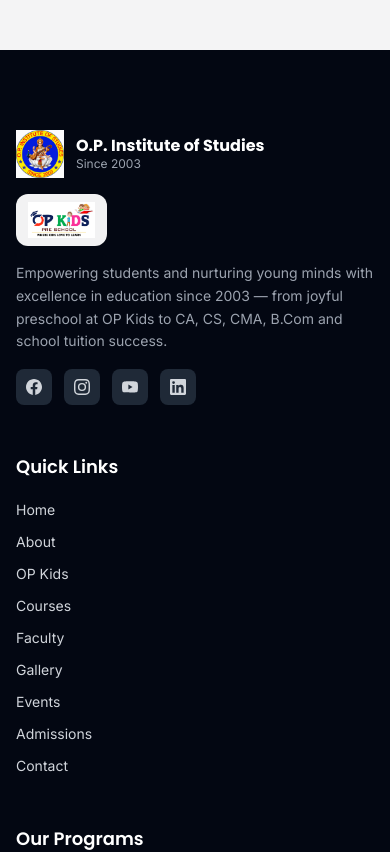
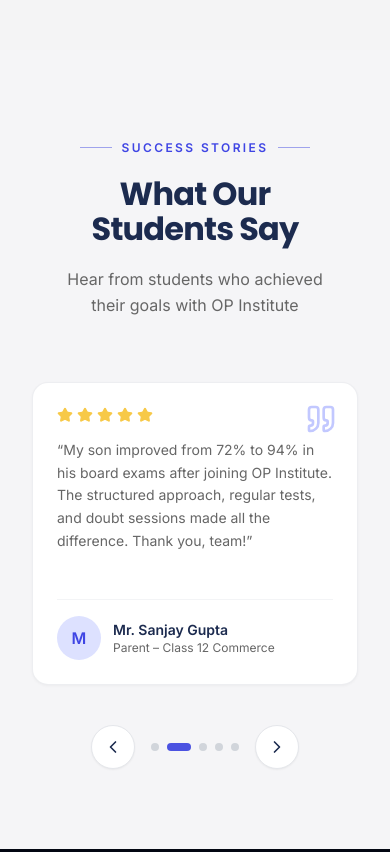
Before and after one commit to Imnikhiil/opinstitute, a Next.js app: page /courses in a window 390 px wide. Shown: the part 4340-5192 px from the top of the page. Built offline with nearby package versions, Linux system fonts and the light colour scheme.

Commit message:
Testimonials carousel with context filter + mobile animations

```diff
--- a/src/app/courses/page.tsx
+++ b/src/app/courses/page.tsx
@@ -7,6 +7,7 @@
 import { SectionHeader } from "@/components/ui/SectionHeader";
 import { Button } from "@/components/ui/Button";
 import { courses, courseCategories } from "@/data/courses";
+import { Testimonials } from "@/components/home/Testimonials";
 import { cn } from "@/lib/utils";
 
 export default function CoursesPage() {
@@ -92,6 +93,14 @@
           </div>
         </div>
       </section>
+
+      {/* Student Testimonials */}
+      <Testimonials
+        filter="institute"
+        badge="Success Stories"
+        title="What Our Students Say"
+        subtitle="Hear from students who achieved their goals with OP Institute"
+      />
     </>
   );
 }
--- a/src/components/home/Testimonials.tsx
+++ b/src/components/home/Testimonials.tsx
@@ -1,47 +1,148 @@
 "use client";
 
+import { useEffect, useMemo, useState } from "react";
 import { ScrollReveal } from "@/components/ui/ScrollReveal";
 import { SectionHeader } from "@/components/ui/SectionHeader";
-import { Star, Quote } from "lucide-react";
+import { Star, Quote, ChevronLeft, ChevronRight } from "lucide-react";
 import Image from "next/image";
-import { testimonials } from "@/data/testimonials";
+import { motion } from "framer-motion";
+import { testimonials as allTestimonials } from "@/data/testimonials";
+import { cn } from "@/lib/utils";
 
-export function Testimonials() {
+interface TestimonialsProps {
+  filter?: "preschool" | "institute";
+  badge?: string;
+  title?: string;
+  subtitle?: string;
+  variant?: "default" | "kids";
+  className?: string;
+}
+
+function useItemsPerView() {
+  const [items, setItems] = useState(1);
+  useEffect(() => {
+    const update = () => {
+      const w = window.innerWidth;
+      setItems(w >= 1024 ? 3 : w >= 640 ? 2 : 1);
+    };
+    update();
+    window.addEventListener("resize", update);
+    return () => window.removeEventListener("resize", update);
+  }, []);
+  return items;
+}
+
+export function Testimonials({
+  filter,
+  badge = "Testimonials",
+  title = "What Parents & Students Say",
+  subtitle = "Real stories from our OP Institute family",
+  variant = "default",
+  className,
+}: TestimonialsProps) {
+  const data = useMemo(
+    () =>
+      filter ? allTestimonials.filter((t) => t.category === filter) : allTestimonials,
+    [filter]
+  );
+
+  const itemsPerView = useItemsPerView();
+  const [index, setIndex] = useState(0);
+  const [paused, setPaused] = useState(false);
+
+  const maxIndex = Math.max(0, data.length - itemsPerView);
+
+  useEffect(() => {
+    if (index > maxIndex) setIndex(maxIndex);
+  }, [maxIndex, index]);
+
+  useEffect(() => {
+    if (paused || data.length <= itemsPerView) return;
+    const timer = setInterval(() => {
+      setIndex((prev) => (prev >= maxIndex ? 0 : prev + 1));
+    }, 4000);
+    return () => clearInterval(timer);
+  }, [paused, maxIndex, itemsPerView, data.length]);
+
+  const isKids = variant === "kids";
+  const accent = isKids ? "kids" : "brand";
+
+  const prev = () => setIndex((p) => (p <= 0 ? maxIndex : p - 1));
+  const next = () => setIndex((p) => (p >= maxIndex ? 0 : p + 1));
+
   return (
-    <section className="section-padding bg-[#f5f5f7] dark:bg-gray-900/40">
+    <section
+      className={cn(
+        "section-padding overflow-hidden",
+        !className && "bg-[#f5f5f7] dark:bg-gray-900/40",
+        className
+      )}
+    >
       <div className="container-custom">
         <ScrollReveal>
           <SectionHeader
-            badge="Testimonials"
-            title="What Parents & Students Say"
-            subtitle="Real stories from our OP Institute family"
+            badge={badge}
+            title={title}
+            subtitle={subtitle}
+            variant={isKids ? "kids" : "default"}
           />
         </ScrollReveal>
 
-        <div className="grid grid-cols-1 md:grid-cols-2 lg:grid-cols-3 gap-6">
-          {testimonials.map((t, index) => (
-            <ScrollReveal key={t.id} delay={index * 0.1}>
-              <div className="premium-card tap-card p-6 h-full flex flex-col relative">
-                <Quote className="w-8 h-8 text-brand-200 dark:text-brand-800 absolute top-4 right-4" />
+        <div
+          className="relative"
+          onMouseEnter={() => setPaused(true)}
+          onMouseLeave={() => setPaused(false)}
+        >
+          {/* Track */}
+          <div className="overflow-hidden px-1 py-2">
+            <motion.div
+              className="flex"
+              animate={{ x: `-${index * (100 / itemsPerView)}%` }}
+              transition={{ type: "spring", stiffness: 90, damping: 20 }}
+            >
+              {data.map((t) => (
+                <div
+                  key={t.id}
+                  className="shrink-0 basis-full sm:basis-1/2 lg:basis-1/3 px-3"
+                >
+                  <div className="premium-card p-6 h-full flex flex-col relative">
+                    <Quote
+                      className={cn(
+                        "w-8 h-8 absolute top-5 right-5",
+                        isKids
+                          ? "text-kids-200 dark:text-kids-800"
+                          : "text-brand-200 dark:text-brand-800"
+                      )}
+                    />
                     <div className="flex gap-1 mb-4">
                       {[...Array(t.rating)].map((_, i) => (
-                    <Star key={i} className="w-4 h-4 fill-kids-400 text-kids-400" />
+                        <Star
+                          key={i}
+                          className="w-4 h-4 fill-gold-400 text-gold-400"
+                        />
                       ))}
                     </div>
                     <p className="text-muted-foreground text-sm leading-relaxed flex-grow mb-6">
                       &ldquo;{t.content}&rdquo;
                     </p>
-                <div className="flex items-center gap-3 pt-4 border-t border-gray-100 dark:border-gray-800">
+                    <div className="flex items-center gap-3 pt-4 border-t border-gray-100 dark:border-white/10">
                       {t.image ? (
                         <Image
                           src={t.image}
                           alt={t.name}
-                      width={40}
-                      height={40}
-                      className="rounded-full object-cover"
+                          width={44}
+                          height={44}
+                          className="w-11 h-11 rounded-full object-cover"
                         />
                       ) : (
-                    <div className="w-10 h-10 rounded-full bg-brand-100 dark:bg-brand-900 flex items-center justify-center text-brand-600 font-semibold">
+                        <div
+                          className={cn(
+                            "w-11 h-11 rounded-full flex items-center justify-center font-semibold",
+                            isKids
+                              ? "bg-kids-100 dark:bg-kids-900 text-kids-600"
+                              : "bg-brand-100 dark:bg-brand-900 text-brand-600"
+                          )}
+                        >
                           {t.name[0]}
                         </div>
                       )}
@@ -51,8 +152,51 @@
                       </div>
                     </div>
                   </div>
-            </ScrollReveal>
+                </div>
               ))}
+            </motion.div>
+          </div>
+
+          {/* Controls */}
+          {data.length > itemsPerView && (
+            <>
+              <div className="flex items-center justify-center gap-4 mt-8">
+                <button
+                  onClick={prev}
+                  aria-label="Previous"
+                  className="w-11 h-11 rounded-full bg-white dark:bg-gray-800 border border-gray-200 dark:border-white/10 shadow-sm flex items-center justify-center hover:bg-gray-50 active:scale-90 transition"
+                >
+                  <ChevronLeft className="w-5 h-5" />
+                </button>
+
+                <div className="flex items-center gap-2">
+                  {Array.from({ length: maxIndex + 1 }).map((_, i) => (
+                    <button
+                      key={i}
+                      onClick={() => setIndex(i)}
+                      aria-label={`Go to slide ${i + 1}`}
+                      className={cn(
+                        "h-2 rounded-full transition-all duration-300",
+                        i === index
+                          ? isKids
+                            ? "w-6 bg-kids-500"
+                            : "w-6 bg-brand-500"
+                          : "w-2 bg-gray-300 dark:bg-gray-600"
+                      )}
+                    />
+                  ))}
+                </div>
+
+                <button
+                  onClick={next}
+                  aria-label="Next"
+                  className="w-11 h-11 rounded-full bg-white dark:bg-gray-800 border border-gray-200 dark:border-white/10 shadow-sm flex items-center justify-center hover:bg-gray-50 active:scale-90 transition"
+                >
+                  <ChevronRight className="w-5 h-5" />
+                </button>
+              </div>
+            </>
+          )}
         </div>
       </div>
     </section>
--- a/src/data/testimonials.ts
+++ b/src/data/testimonials.ts
@@ -5,6 +5,7 @@
   content: string;
   rating: number;
   image?: string;
+  category: "preschool" | "institute";
 }
 
 export const testimonials: Testimonial[] = [
@@ -17,6 +18,7 @@
     rating: 5,
     image:
       "https://images.unsplash.com/photo-1438761681033-6461ffad8d80?w=100&q=80",
+    category: "preschool",
   },
   {
     id: "2",
@@ -27,6 +29,7 @@
     rating: 5,
     image:
       "https://images.unsplash.com/photo-1507003211169-0a1dd7228f2d?w=100&q=80",
+    category: "institute",
   },
   {
     id: "3",
@@ -35,6 +38,7 @@
     content:
       "My son improved from 72% to 94% in his board exams after joining OP Institute. The structured approach, regular tests, and doubt sessions made all the difference. Thank you, team!",
     rating: 5,
+    category: "institute",
   },
   {
     id: "4",
@@ -45,6 +49,7 @@
     rating: 5,
     image:
       "https://images.unsplash.com/photo-1594824476967-48c8b964273f?w=100&q=80",
+    category: "institute",
   },
   {
     id: "5",
@@ -55,6 +60,7 @@
     rating: 5,
     image:
       "https://images.unsplash.com/photo-1472099645785-5658abf4ff4e?w=100&q=80",
+    category: "institute",
   },
   {
     id: "6",
@@ -63,5 +69,35 @@
     content:
       "The colorful classrooms, safe environment, and loving teachers make OP Kids the best preschool in the area. My son has learned so much while having the time of his life!",
     rating: 5,
+    category: "preschool",
+  },
+  {
+    id: "7",
+    name: "Mr. Imran Khan",
+    role: "Parent – OP Kids Play Group",
+    content:
+      "As working parents, the app-based updates give us complete peace of mind. We can see photos and daily activities. My daughter has become so confident and social since joining OP Kids.",
+    rating: 5,
+    category: "preschool",
+  },
+  {
+    id: "8",
+    name: "Mrs. Sunita Verma",
+    role: "Parent – OP Kids LKG",
+    content:
+      "The Montessori-based learning and the yoga & dance room are wonderful. The low child–teacher ratio means my son gets real attention. Best decision we made for his early years.",
+    rating: 5,
+    image:
+      "https://images.unsplash.com/photo-1544005313-94ddf0286df2?w=100&q=80",
+    category: "preschool",
+  },
+  {
+    id: "9",
+    name: "Neha Agarwal",
+    role: "CS Student – OP Institute",
+    content:
+      "Clearing CS felt achievable because of the structured guidance here. The corporate law classes were detailed and the mentors were always available for doubts. Truly grateful.",
+    rating: 5,
+    category: "institute",
   },
 ];
```
Also changed, not shown: src/app/op-kids/page.tsx (+10 -0 lines). Lines whose indentation alone changed are shown as unchanged.
